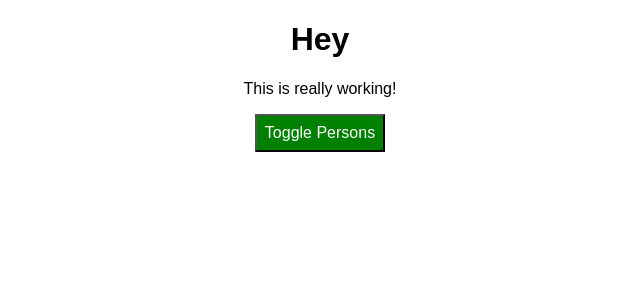
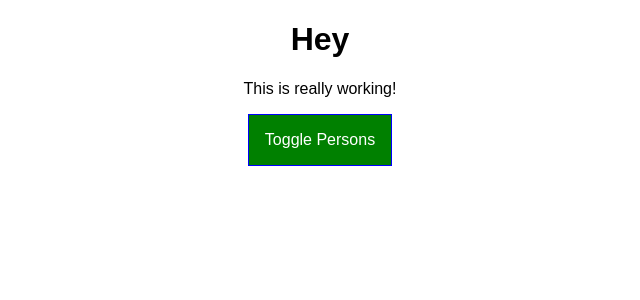
Before and after one commit to daniel-salgado/react-complete-guide, a React app: page / in a window 1280 px wide. Shown: the top 300 px of the page, without its empty margins (320-960 px from the left). Built offline with nearby package versions, Linux system fonts and the light colour scheme.

Commit message:
Added css styling as object

```diff
--- a/src/App.css
+++ b/src/App.css
@@ -9,3 +9,26 @@
 .bold {
   font-weight: bold;
 }
+
+.App button {
+  border: 1px solid blue;
+  padding : 16px;
+  background-color: green;
+  font: inherit;
+  color: white;
+}
+
+.App button:hover {
+  background-color: lightgreen;
+  color: black;
+  cursor: pointer;
+}
+
+.App button.Red {
+  background-color: red;
+}
+
+.App button.Red:hover {
+  background-color: salmon;
+  color: black;
+}
--- a/src/App.js
+++ b/src/App.js
@@ -52,7 +52,7 @@
 
   render() {
 
-    const style = {
+    /*const style = {
 
       backgroundColor: 'green',
       color: 'white',
@@ -60,13 +60,14 @@
       border: '1x solid blue',
       padding: '8px',
       cursor: 'pointer'
-      /*':hover': {
+      ':hover': {
         backgroundColor: 'lightgreen',
         color: 'black'
-      }*/
+      }
 
-    }
+    }*/
 
+    let btnClass = '';
     let persons = null;
 
     if (this.state.showPersons) {
@@ -87,9 +88,12 @@
           })}
 
         </div>
+
       );
 
-      style.backgroundColor = 'red';
+      btnClass = classes.Red;
+
+      //style.backgroundColor = 'red';
 
       /*style[':hover'] = {
         backgroundColor: 'lightgreen',
@@ -115,8 +119,9 @@
         <h1>Hey</h1>
         <p className={assignedClasses.join(' ')}>This is really working!</p>
         <button
-          style={style}
+          //style={style}
           //onClick={() => this.switchNameHandler('Salgado!!')}>Switch Name</button>
+          className={btnClass}
           onClick={this.togglePersonsHandler}>Toggle Persons</button>
 
         {persons}
```
